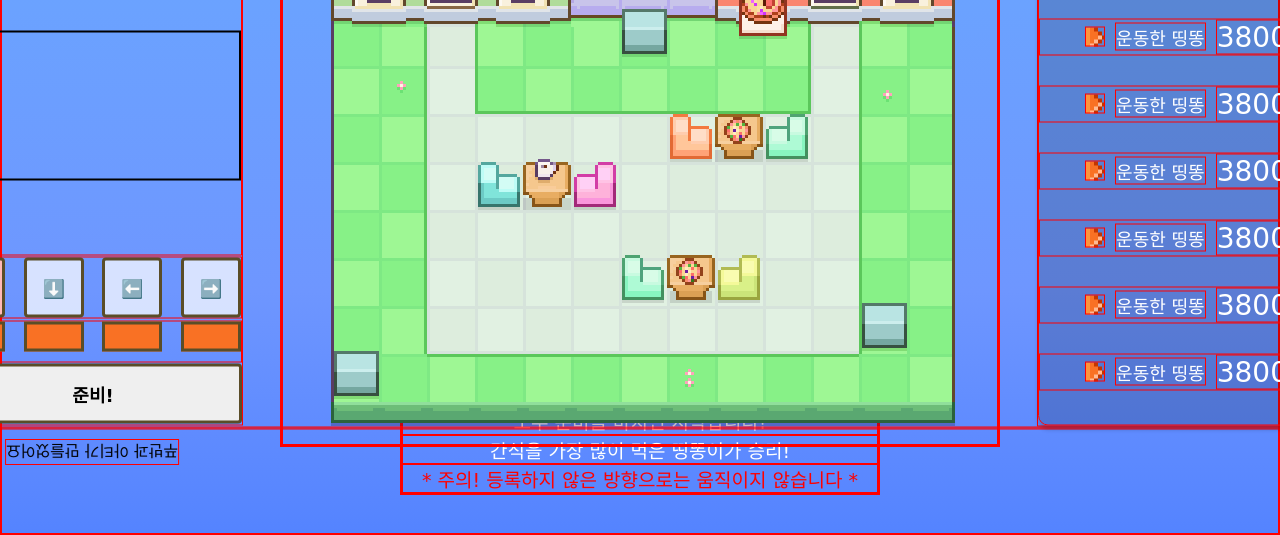
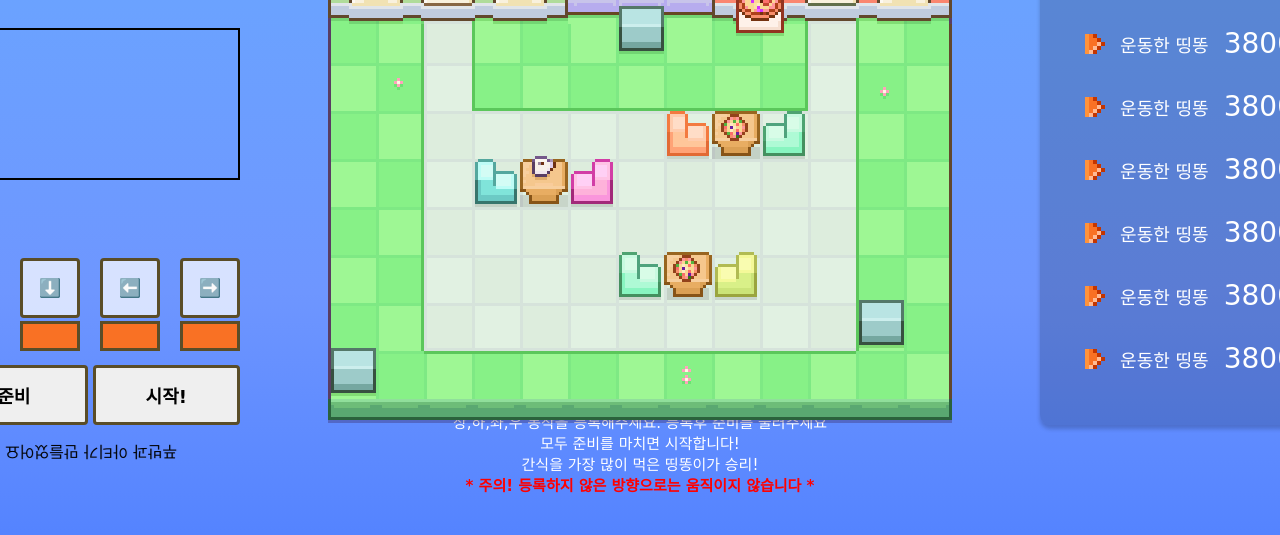
Before and after one commit to ddinddong-game/ddingddong-game, a website with bundled scripts: page build/index.html in a window 1280 px wide. Shown: the part 265-800 px from the top of the page. Built offline with nearby package versions, Linux system fonts and the light colour scheme; some packages are replaced by stand-ins of ours; no server answers; a script that the page names is missing; a web font is replaced by a local one.

Commit message:
design: css 수정 및 class 이름 변경
- 수정하고 주석을 제거했습니다
- class 이름을 수정했습니다

issue #28

```diff
--- a/build/index.html
+++ b/build/index.html
@@ -52,7 +52,10 @@
 							<div class="amountOfTopImages"></div>
 							<div class="amountOfDownImages"></div> -->
 						</div>
-						<button type="button" class="player-ready">준비!</button>
+						<div class="game-trigger-box">
+							<button type="button" class="player-ready">준비</button>
+							<button type="button" class="player-start">시작!</button>
+						</div>
 					</div>
 
 					<div class="info-board score-board">
@@ -60,37 +63,37 @@
 						<ul class="score-board-bg">
 							<li class="character-score-list">
 								<div class="character-arrow"></div>
-								<p class="character-name">운동한 띵똥</p>
+								<p class="score-character-name">운동한 띵똥</p>
 								<p class="character-score">3800</p>
 							</li>
 							<li class="character-score-list">
 								<div class="character-arrow"></div>
-								<p class="character-name">운동한 띵똥</p>
+								<p class="score-character-name">운동한 띵똥</p>
 								<p class="character-score">3800</p>
 							</li>
 							<li class="character-score-list">
 								<div class="character-arrow"></div>
-								<p class="character-name">운동한 띵똥</p>
+								<p class="score-character-name">운동한 띵똥</p>
 								<p class="character-score">3800</p>
 							</li>
 							<li class="character-score-list">
 								<div class="character-arrow"></div>
-								<p class="character-name">운동한 띵똥</p>
+								<p class="score-character-name">운동한 띵똥</p>
 								<p class="character-score">3800</p>
 							</li>
 							<li class="character-score-list">
 								<div class="character-arrow"></div>
-								<p class="character-name">운동한 띵똥</p>
+								<p class="score-character-name">운동한 띵똥</p>
 								<p class="character-score">3800</p>
 							</li>
 							<li class="character-score-list">
 								<div class="character-arrow"></div>
-								<p class="character-name">운동한 띵똥</p>
+								<p class="score-character-name">운동한 띵똥</p>
 								<p class="character-score">3800</p>
 							</li>
 							<li class="character-score-list">
 								<div class="character-arrow"></div>
-								<p class="character-name">운동한 띵똥</p>
+								<p class="score-character-name">운동한 띵똥</p>
 								<p class="character-score">3800</p>
 							</li>
 						</ul>
--- a/build/src/css/style.css
+++ b/build/src/css/style.css
@@ -2,7 +2,6 @@
 
 * {
 	box-sizing: border-box;
-	border: 1px solid red;
 }
 
 html,
@@ -151,6 +150,7 @@ input[type='text']:focus {
 }
 .player-text {
 	text-align: right;
+	font-weight: bold;
 }
 .player-name {
 	font-size: 30px;
@@ -192,8 +192,17 @@ video {
 	background-color: #f97124;
 	margin-bottom: 10px;
 }
-
+.game-trigger-box {
+	display: flex;
+	gap: 5px;
+}
 .player-ready {
+	flex: 1;
+	height: 60px;
+	border: 3px solid #5a4d28;
+}
+.player-start {
+	flex: 1;
 	height: 60px;
 	border: 3px solid #5a4d28;
 }
@@ -225,7 +234,7 @@ video {
 	padding: 0 45px;
 	color: white;
 }
-.character-name {
+.score-character-name {
 	font-size: 18px;
 }
 .character-score {
@@ -244,12 +253,13 @@ video {
 .game-how-to p:not(:last-of-type) {
 	text-align: center;
 	color: white;
-	font-size: 19px;
+	font-size: 15px;
 }
 .warn-text {
 	color: red;
 	text-align: center;
-	font-size: 19px;
+	font-weight: bold;
+	font-size: 15px;
 }
 .maker {
 	position: fixed;
@@ -278,6 +288,7 @@ video {
 		opacity: 0;
 	}
 }
+
 /* Characters */
 .grid-cell {
 	position: absolute;
@@ -304,13 +315,13 @@ video {
 	left: 5px;
 	width: 7px;
 	height: 5px;
-	background: url(./images/arrow.png) no-repeat no-repeat;
+	background: url(../images/arrow.png) no-repeat no-repeat;
 }
 
 .Character_sprite {
 	overflow: hidden;
 	top: -3px;
-	background: url(./images/characters.png);
+	background: url(../images/characters.png);
 }
 
 .Character[data-direction='right'] .Character_sprite {
@@ -338,20 +349,20 @@ video {
 }
 
 .Character_shadow {
-	background: url(./images/shadow.png) no-repeat no-repeat;
+	background: url(../images/shadow.png) no-repeat no-repeat;
 }
 
 .Character_name-container {
 	position: absolute;
 	top: -12px;
-	left: -5px;
+	left: -2px;
 	font-size: 5px;
 	padding: 1px 2px 1px;
 	border-radius: 3px;
-	background: #333;
+	background: #33333364;
 	color: white;
 	font-weight: bold;
-	text-transform: uppercase;
+	/* text-transform: uppercase; */
 	white-space: nowrap;
 }
 
```
